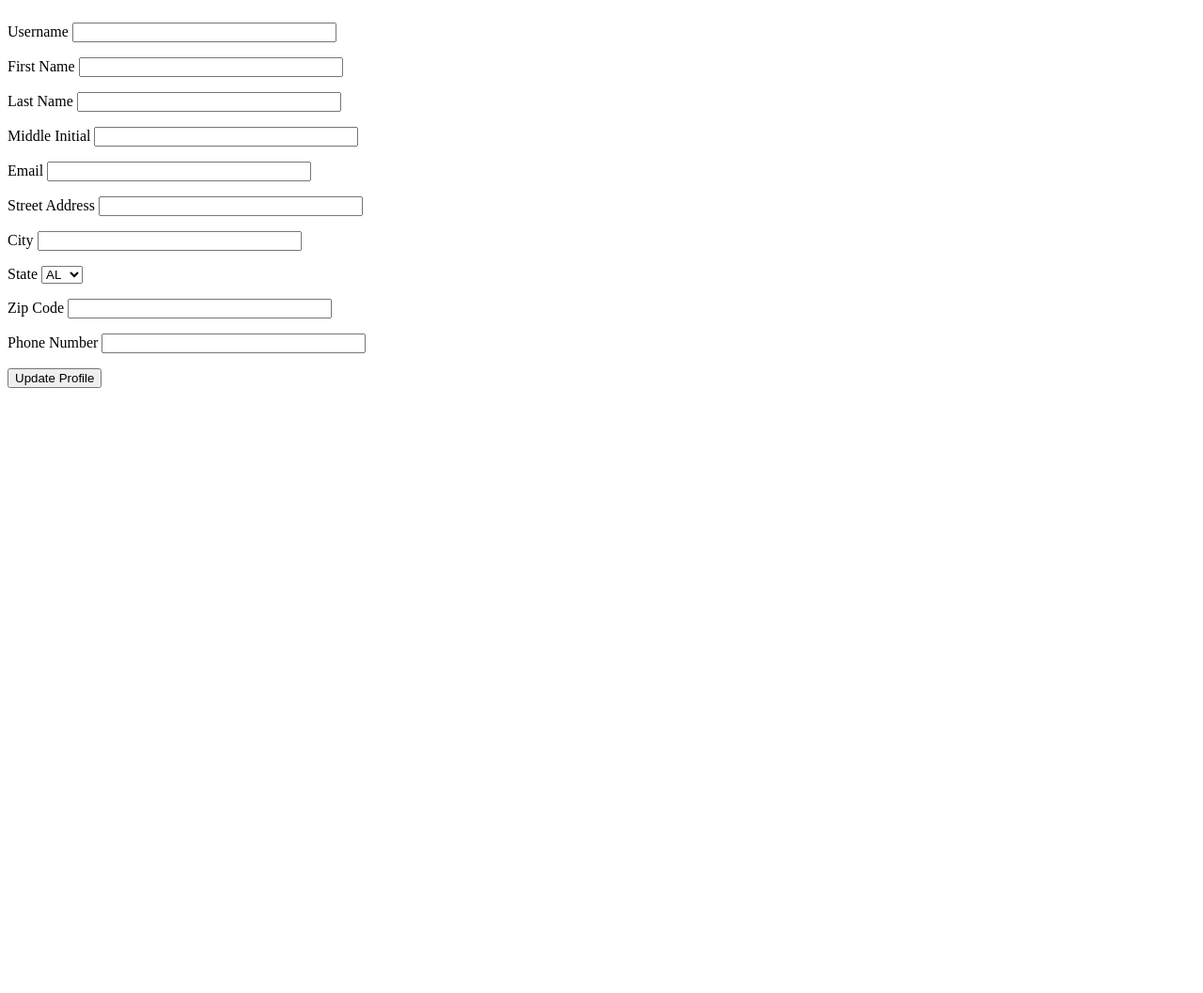
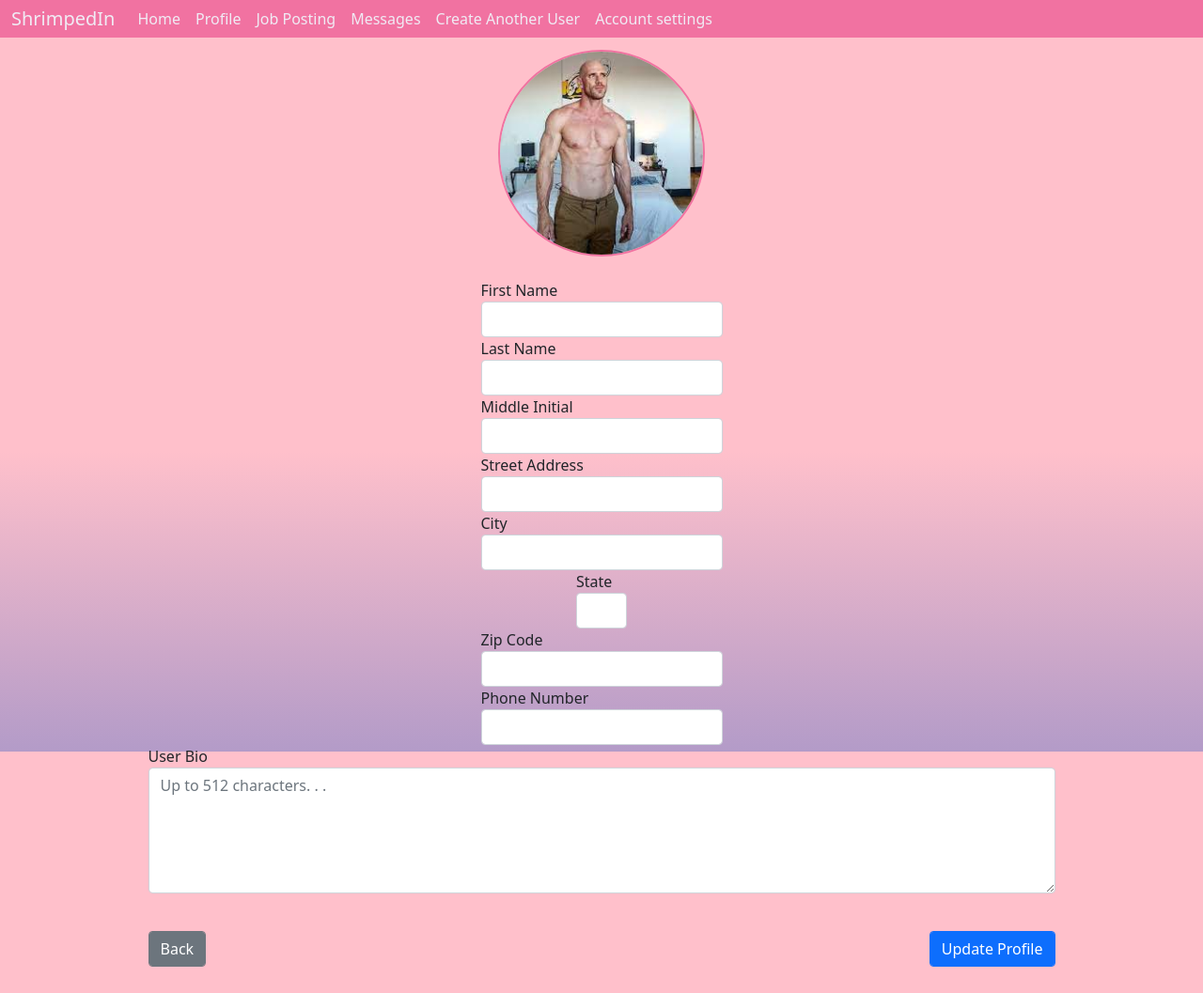
Before and after one commit to FMass-3355/ShrimpedIn, a Flask app: page /edit_profile in a window 1280 px wide. Shown: the whole page at 94% size. Before the commit the page ends 413 px from the top, so only its background shows below. Run offline with Flask 2, Linux system fonts and the light colour scheme; a user stored in the database is signed in; parts of the project's set-up code (start-up, migrations or seed data) failed here and were passed over; some libraries are stand-ins or nearby versions.

Commit message:
Added user bio section to profile, finished edit profile page, made navbar stick to top of page.

```diff
--- a/app/__init__.py
+++ b/app/__init__.py
@@ -82,6 +82,7 @@ from app.models import *
 
 #===================================================================================================
 # Create DB schema
+#db.drop_all()
 db.create_all()
 #===================================================================================================
 
--- a/app/forms.py
+++ b/app/forms.py
@@ -4,6 +4,7 @@
 from secrets import choice
 from flask_wtf import FlaskForm
 from wtforms import *
+from wtforms.widgets import TextArea
 from wtforms.validators import *
 #===================================================================================================
 
@@ -57,7 +58,7 @@ class EditProfileForm(FlaskForm):
     phone_number = StringField('Phone Number')
     address = StringField('Street Address')
     city = StringField('City')
-    state = SelectField('State', choices=['AL', 'AK', 'AZ', 'AR', 'CA', 'CO', 'CT', 'DE', 'FL', 'GA', 'HI',
+    state = SelectField('State', choices=['', 'AL', 'AK', 'AZ', 'AR', 'CA', 'CO', 'CT', 'DE', 'FL', 'GA', 'HI',
                                         'ID', 'IL', 'IN', 'IA', 'KS', 'KY', 'LA', 'ME', 'MD', 'MA', 'MI', 'MN', 'MS',
                                          'MO', 'MT', 'NE', 'NV', 'NH', 'NJ', 'NM', 'NY', 'NC', 'ND', 'OH', 'OK', 'OR',
                                          'OR', 'PA', 'RI', 'SC', 'SD', 'TN', 'TX', 'UT', 'VT', 'VA', 'WA', 'WV',
@@ -66,9 +67,8 @@ class EditProfileForm(FlaskForm):
     phone_number = StringField('Phone Number')
     fname = StringField('First Name')
     mname = StringField('Middle Initial')
+    user_bio = StringField('User Bio', widget=TextArea())
     lname = StringField('Last Name')
-    email = StringField('Email')
-    username = StringField('Username')
     submit = SubmitField('Update Profile')
 #===================================================================================================
 
--- a/app/models.py
+++ b/app/models.py
@@ -1,3 +1,4 @@
+from email.policy import default
 from app import db, login
 from flask_login import UserMixin, current_user
 import requests
@@ -38,12 +39,13 @@ class User(UserMixin, db.Model):
     lname = db.Column(db.String(64))
 
     image_file = db.Column(db.String(20), default='profile.png')
-    date_of_birth = db.Column(db.Date)#might not work
+    date_of_birth = db.Column(db.Date)
+    user_bio = db.Column(db.String(512))
     # date_year = db.Column(db.Integer(4))
     # date_month = db.Column(db.String(64))#maybe int for month number
     # date_day = db.Column(db.Integer(2))
     phone_number = db.Column(db.String(20))
-    address = db.Column(db.String(64))
+    address = db.Column(db.String(64), default="No Address")
     zip_code = db.Column(db.String(10)) #imad didnt have () so might not work
     city = db.Column(db.String(64))
     state = db.Column(db.String(64)) #want to have a drop down list that can fill in state
--- a/app/routes.py
+++ b/app/routes.py
@@ -1,4 +1,5 @@
 from tkinter.tix import Select
+from pymysql import NULL
 import requests
 from app import app
 from flask import render_template, redirect, url_for, flash
@@ -186,12 +187,14 @@ def profile():
         state = current_user.state
         zip_code = current_user.zip_code
         phone_number = current_user.phone_number
+        user_bio = current_user.user_bio
+
         image_file = url_for('static', filename='images/' + current_user.image_file)
         print(fname, file=sys.stderr)
 
     return render_template('profile.html', fname=fname, lname=lname, email=email, username=username,
                             image_file=image_file, mname=mname, date_of_birth=dob, address=address, city=city, state=state,
-                            zip_code=zip_code, phone_number=phone_number)
+                            zip_code=zip_code, phone_number=phone_number, user_bio=user_bio)
 #===================================================================================================
 
 #===================================================================================================
@@ -210,22 +213,58 @@ def edit_profile():
         fname = form.fname.data
         mname = form.mname.data
         lname = form.lname.data
-        email = form.email.data
-        username = form.username.data
-        current_user.fname = fname
-        current_user.mname = mname
-        current_user.lname = lname
-        current_user.email = email
-        current_user.username = username
-        current_user.address = address
-        current_user.city = city
-        current_user.state = state
-        current_user.zip_code = zip_code
-        current_user.phone_number = phone_number
+        user_bio = form.user_bio.data
+
+        if mname == '':
+            current_user.mname = current_user.mname
+        else:
+            current_user.mname = mname
+
+        if lname == '':
+            current_user.lname = current_user.lname
+        else:
+            current_user.lname = lname
+
+        if zip_code == '':
+            current_user.zip_code = current_user.zip_code
+        else:
+            current_user.zip_code = zip_code
+
+        if phone_number == '':
+            current_user.phone_number = current_user.phone_number
+        else:
+            current_user.phone_number = phone_number
+
+        if user_bio == '':
+            current_user.user_bio = current_user.user_bio
+        else:
+            current_user.user_bio = user_bio
+
+        if fname == '':
+            current_user.fname = current_user.fname
+        else:
+            current_user.fname = fname
+
+        if state == '':
+            current_user.state = current_user.state
+        else:
+            current_user.state = state
+
+        if city == '':
+            current_user.city = current_user.city
+        else:
+            current_user.city = city
+
+        if address == '':
+            current_user.address = current_user.address
+        else:
+            current_user.address = address
+
         db.session.add(current_user)
         db.session.commit()
         return redirect(url_for('profile'))
-    return render_template('edit_profile.html', form=form)
+    image_file = url_for('static', filename='images/' + current_user.image_file)
+    return render_template('edit_profile.html', form=form, image_file=image_file)
 #===================================================================================================
 
 #===================================================================================================
--- a/app/templates/edit_profile.html
+++ b/app/templates/edit_profile.html
@@ -1,50 +1,55 @@
-<html>
-    <body>
-        <div id="editProfile" style="position: fixed; display: block;">
-            <form action="" method="post" novalidate>
-                {{ form.hidden_tag() }}
-                <p>
-                    {{ form.username.label }}
-                    {{ form.username(size=32)}}
-                </p>
-                <p>
-                    {{ form.fname.label }}
-                    {{ form.fname(size=32)}}
-                </p>
-                <p>
-                    {{ form.lname.label }}
-                    {{ form.lname(size=32)}}
-                </p>
-                <p>
-                    {{ form.mname.label }}
-                    {{ form.mname(size=32)}}
-                </p>
-                <p>
-                    {{ form.email.label }}
-                    {{ form.email(size=32)}}
-                </p>
-                <p>
-                    {{ form.address.label }}
-                    {{ form.address(size=32)}}
-                </p>
-                <p>
-                    {{ form.city.label }}
-                    {{ form.city(size=32)}}
-                </p>
-                <p>
-                    {{ form.state.label }}
-                    {{ form.state }}
-                </p>
-                <p>
-                    {{ form.zip_code.label }}
-                    {{ form.zip_code(size=32)}}
-                </p>
-                <p>
-                    {{ form.phone_number.label }}
-                    {{ form.phone_number(size=32)}}
-                </p>
-                <p href="/profile" >{{ form.submit() }}</p>
-            </form>
-        </div>
-    </body>
-</html>
+{% extends "base.html" %}
+
+{% block content %}
+<section class="p-3 mb-2">
+    <div class="container" style="padding-bottom: 4%; padding-top: 3%;">
+        <img src="{{ image_file }}" width="220px" height="220px" \
+        style="display:block;margin:auto; padding: auto; border: 2.5px solid #f172a1; border-radius: 50%;" class="center"><br>
+        <form action="" method="post" novalidate style="margin: auto; width: fit-content; ">
+            {{ form.hidden_tag() }}
+            <p style="width: fit-content; margin: auto;">
+                {{ form.fname.label(class="form-control-label") }}
+                {{ form.fname(class="form-control form-control-md")}}
+            </p>
+            <p style="width: fit-content; margin: auto;">
+                {{ form.lname.label(class="form-control-label") }}
+                {{ form.lname(class="form-control form-control-md")}}
+            </p>
+            <p style="width: fit-content; margin: auto;">
+                {{ form.mname.label(class="form-control-label") }}
+                {{ form.mname(class="form-control form-control-md")}}
+            </p>
+            <p style="width: fit-content; margin: auto;">
+                {{ form.address.label(class="form-control-label") }}
+                {{ form.address(class="form-control form-control-md")}}
+            </p>
+            <p style="width: fit-content; margin: auto;">
+                {{ form.city.label(class="form-control-label") }}
+                {{ form.city(class="form-control form-control-md")}}
+            </p>
+            <p style="width: fit-content; margin: auto;">
+                {{ form.state.label(class="form-control-label") }}
+                {{ form.state(class="form-control form-control-md") }}
+            </p>
+
+            <p style="width: fit-content; margin: auto;">
+                {{ form.zip_code.label(class="form-control-label") }}
+                {{ form.zip_code(class="form-control form-control-md")}}
+            </p>
+            <p style="width: fit-content; margin: auto;">
+                {{ form.phone_number.label(class="form-control-label") }}
+                {{ form.phone_number(class="form-control form-control-md")}}
+            </p>
+            <p>
+                {{ form.user_bio.label }}<br>
+                {{ form.user_bio(class="form-control form-control-md", cols=100, rows=5, placeholder="Up to 512 characters. . .")}}
+            </p><br>
+            <p href="/profile" style="width: fit-content; margin: auto; float: right;">
+                {{ form.submit(class="form-control form-control-md btn btn-primary") }}</p>
+            <button class="form-control form-control-md btn btn-secondary" href="/profile" \
+            style="float: left; width: fit-content; margin: auto;">Back</button>
+        </form>
+
+    </div>
+</section>
+{% endblock %}
--- a/app/templates/nav.html
+++ b/app/templates/nav.html
@@ -1,7 +1,7 @@
 <!-- Navigation bar using bootstrap -->
 
 <!---->
-<nav class="navbar navbar-expand-lg navbar-light bg-light" style="padding: 0%;">
+<nav class="navbar navbar-expand-lg navbar-light bg-light" style="padding: 0%; position:fixed; width: 100%; ">
   <div class="container-fluid" style="background-color: #f172a1;">
 
     <a class="navbar-brand" style="color: #f0ebf4;">ShrimpedIn</a>
```
Also changed, not shown: app/templates/profile.html (+23 -20 lines).
